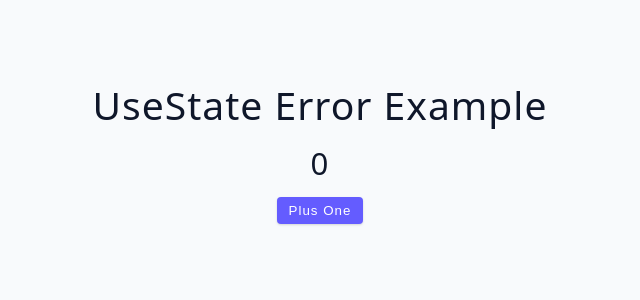
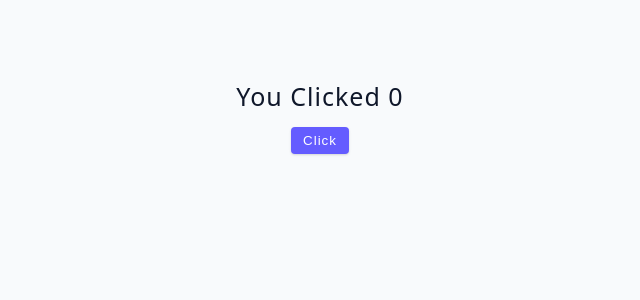
Before and after one commit to ivansemashko/ReactJSCA, a React (Vite) app in the folder 3-advanced-react/: page / in a window 1280 px wide. Shown: the top 300 px of the page, without its empty margins (320-960 px from the left). Built offline with nearby package versions, Linux system fonts and the light colour scheme.

Commit message:
Update: useState Basics

```diff
--- a/3-advanced-react/src/App.jsx
+++ b/3-advanced-react/src/App.jsx
@@ -1,4 +1,4 @@
-import Started from './tutorial/01-useState/starter/01-error-example'
+import Started from './tutorial/01-useState/starter/02-useState-basics'
 
 function App() {
   return (
--- a/3-advanced-react/src/tutorial/01-useState/starter/02-useState-basics.jsx
+++ b/3-advanced-react/src/tutorial/01-useState/starter/02-useState-basics.jsx
@@ -1,5 +1,27 @@
+import { useState } from 'react'
+
 const UseStateBasics = () => {
-  return <h2>useState basics</h2>;
-};
+  // console.log(useState('bob'))
+  // const value = useState('hello')[0]
+  // const func = useState('hello')[1]
+  // console.log(value)
+  // console.log(func)
 
-export default UseStateBasics;
+  const [count, setCount] = useState(0)
+  return (
+    <div>
+      <h4>You Clicked {count}</h4>
+      <button
+        className="btn"
+        type="button"
+        onClick={() => {
+          setCount(count + 1)
+        }}
+      >
+        Click
+      </button>
+    </div>
+  )
+}
+
+export default UseStateBasics
```
